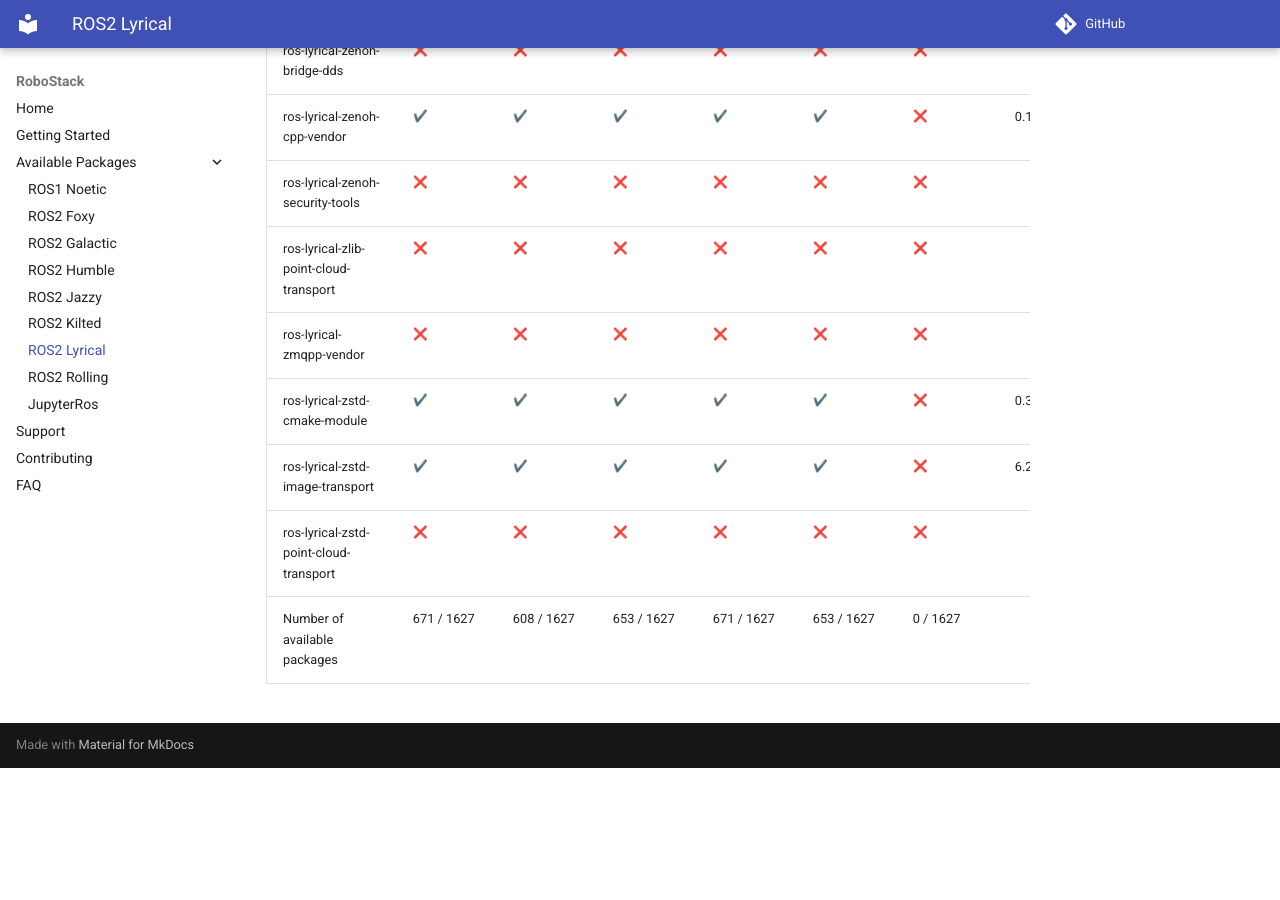
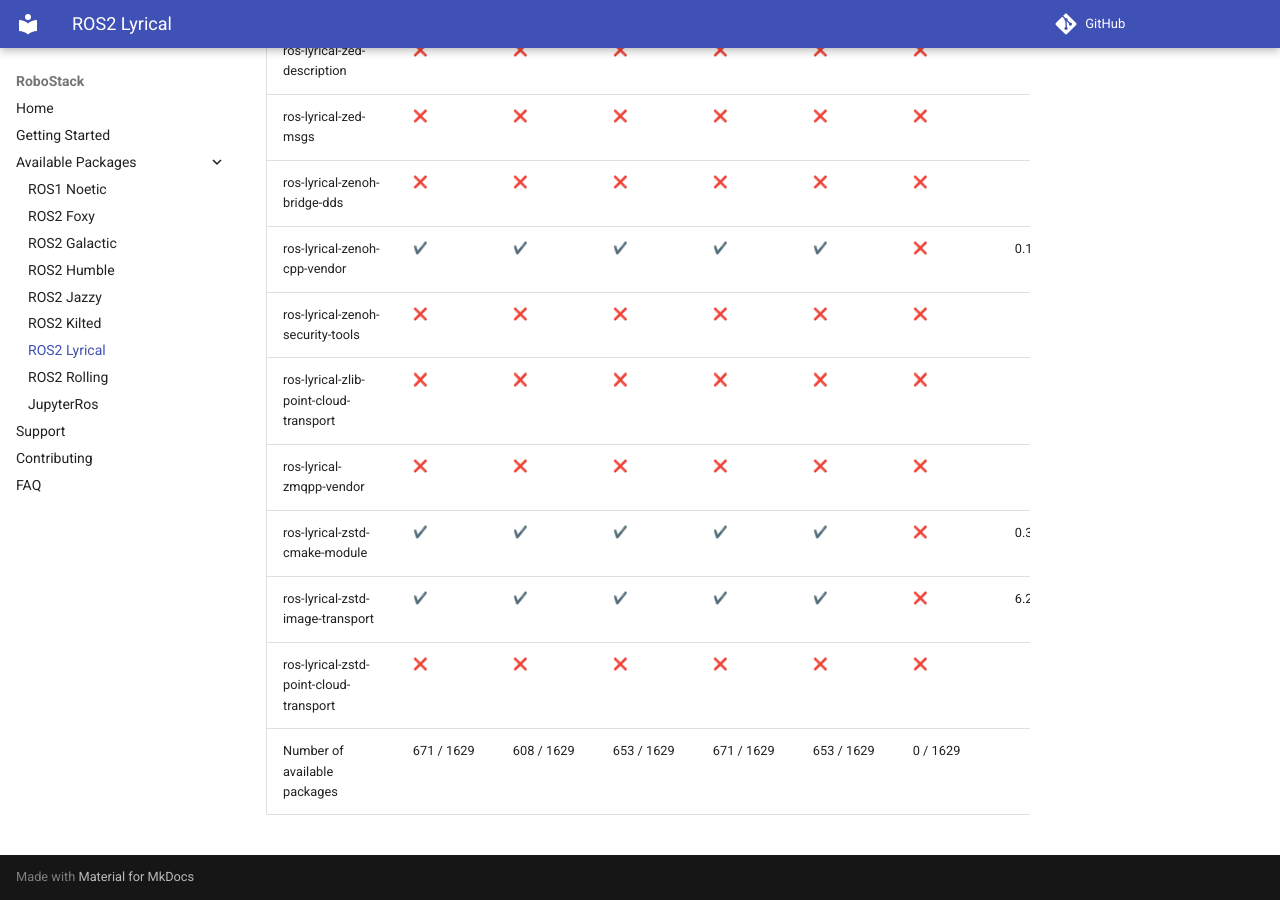
Before and after one commit to RoboStack/robostack.github.io, an MkDocs documentation site: the page built from docs/lyrical.md, in a window 1280 px wide and 900 px high, scrolled down 120172 px. Built offline with MkDocs 1.6.1 and Material for MkDocs 9.7.7, drawn with Linux system fonts in a browser that asks for light colours; emoji names are drawn with the system emoji font; comment, search, counter and statistics services are not loaded; before the commit the page ends 120940 px from its top, so only the background shows below that; some of the changed text lies outside the part shown.

Commit message:
Update tables

```diff
--- a/docs/lyrical.md
+++ b/docs/lyrical.md
@@ -1627,4 +1629,4 @@
 | ros-lyrical-zstd-cmake-module | :heavy_check_mark: { data-sort='1' } | :heavy_check_mark: { data-sort='1' } | :heavy_check_mark: { data-sort='1' } | :heavy_check_mark: { data-sort='1' } | :heavy_check_mark: { data-sort='1' } | :x: { data-sort='0' } | 0.33.3  |
 | ros-lyrical-zstd-image-transport | :heavy_check_mark: { data-sort='1' } | :heavy_check_mark: { data-sort='1' } | :heavy_check_mark: { data-sort='1' } | :heavy_check_mark: { data-sort='1' } | :heavy_check_mark: { data-sort='1' } | :x: { data-sort='0' } | 6.2.5  |
 | ros-lyrical-zstd-point-cloud-transport | :x: { data-sort='0' } | :x: { data-sort='0' } | :x: { data-sort='0' } | :x: { data-sort='0' } | :x: { data-sort='0' } | :x: { data-sort='0' } |   |
-| Number of available packages |  671 / 1627 | 608 / 1627 | 653 / 1627 | 671 / 1627 | 653 / 1627 | 0 / 1627 |
+| Number of available packages |  671 / 1629 | 608 / 1629 | 653 / 1629 | 671 / 1629 | 653 / 1629 | 0 / 1629 |
```
Also changed, not shown: other parts of docs/lyrical.md (+2 -0 lines).
